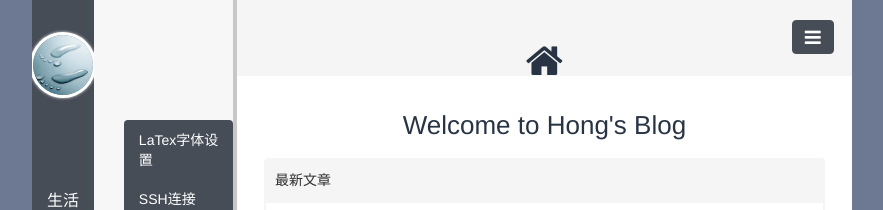
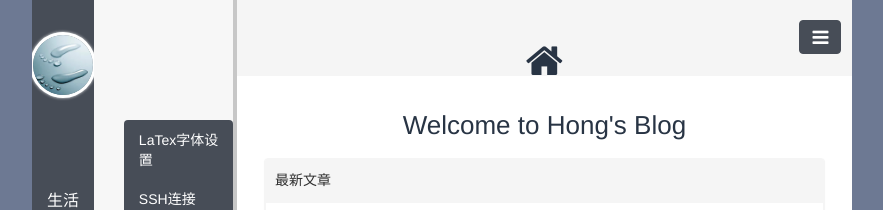
Before and after one commit to polyHong/polyHong.github.io, a Jekyll site: the page built from index.html, in a window 1280 px wide. Shown: the top 210 px of the page, without its empty margins (198-1081 px from the left). Built offline with Jekyll 4.4.1, drawn with Linux system fonts in a browser that asks for light colours; Markdown is read by kramdown in place of the engine named in the settings; the list of posts is cut into pages by our own code; comment, search, counter and statistics services are not loaded.

Commit message:
update button nav

```diff
--- a/_includes/footer.html
+++ b/_includes/footer.html
@@ -1,9 +1,9 @@
-<div style="position:fixed;right:19%;top:62px;">
+<div style="position:fixed;right:18.8%;top:62px;">
   <button id="content_btn" class="btn btn-primary" style="width:43px; height:34px;">
     <i class="fa fa-lg fa-plus"></i>
   </button>
 </div>
-<div style="position:fixed;right:19.4%;top:20px;">
+<div style="position:fixed;right:18.8%;top:20px;">
   <button id="nav_btn" class="btn btn-primary">
     <i class="fa fa-lg fa-navicon"></i>
   </button>
```
